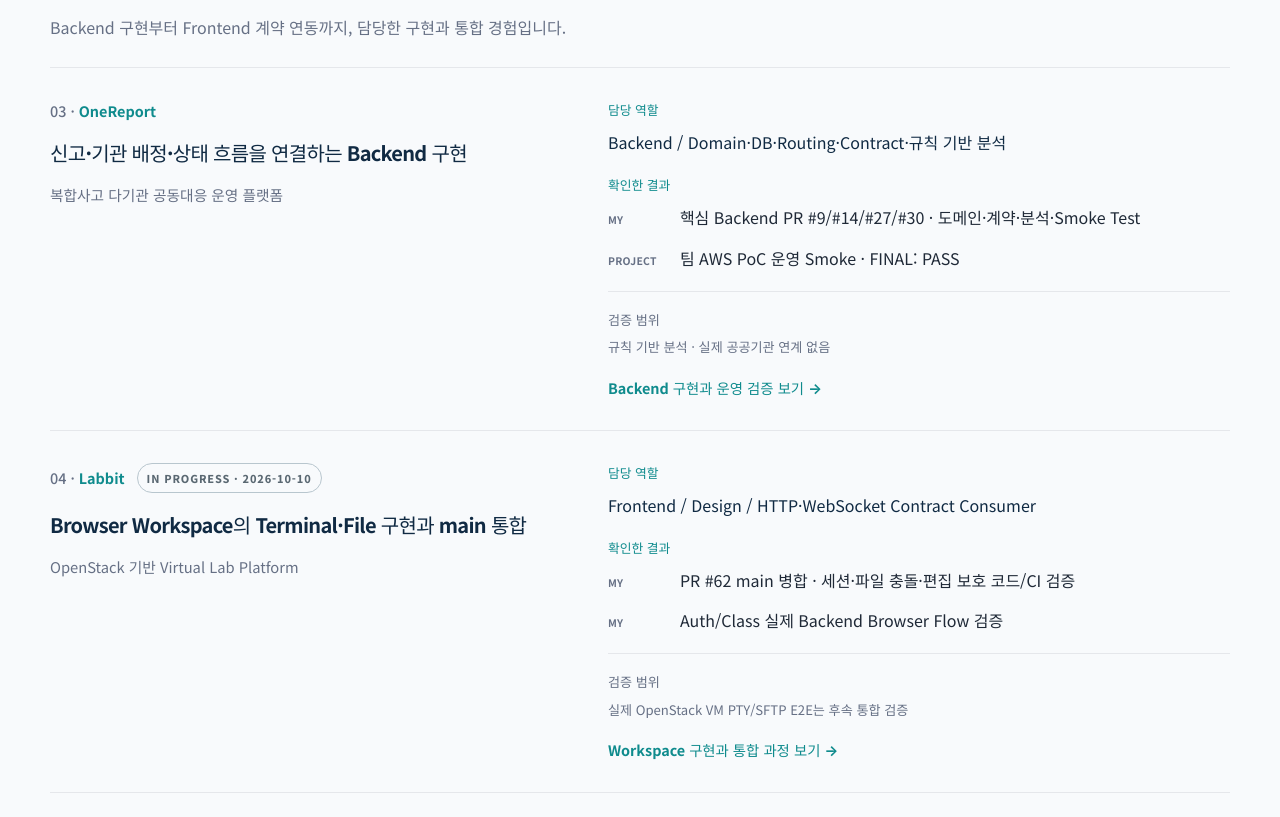
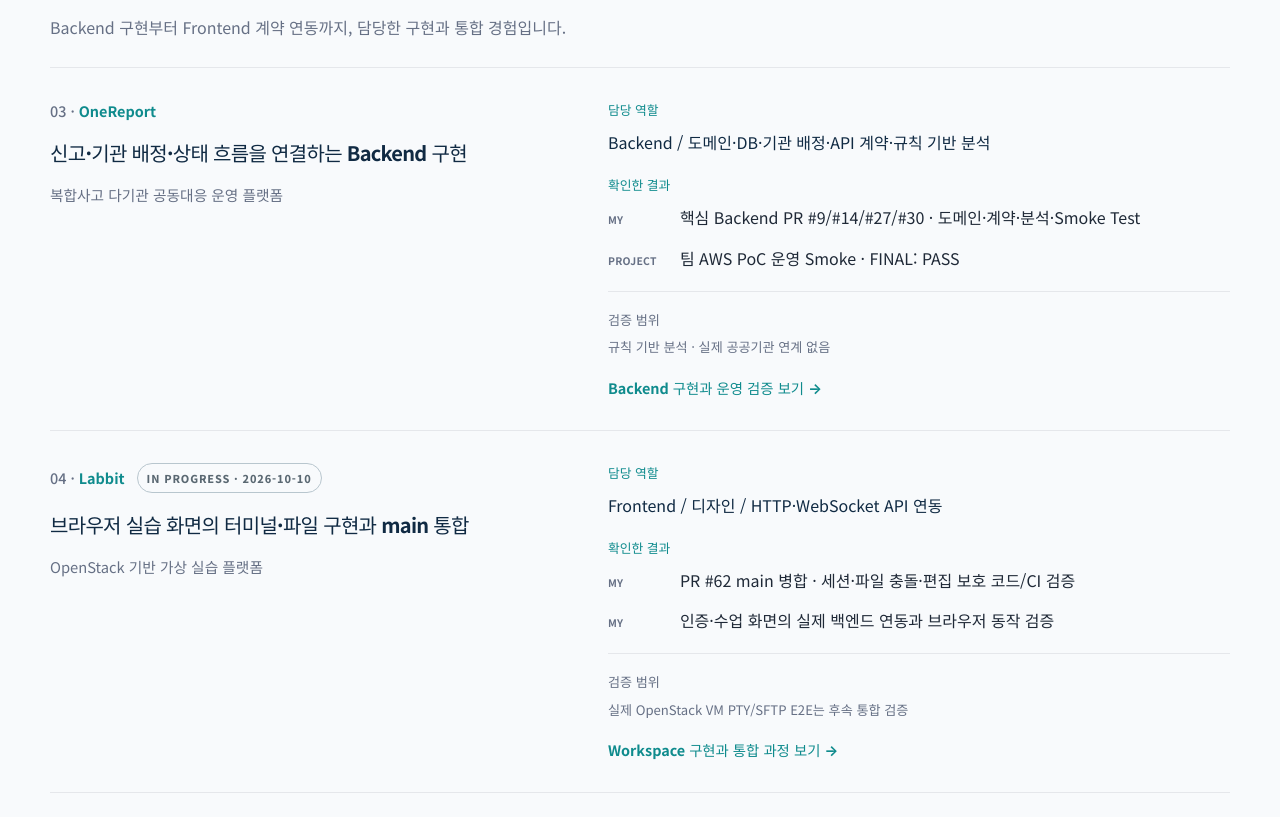
Before and after one commit to wkfkeha784-pixel/cloud-infra-portfolio, a React (Vite) app: page / in a window 1280 px wide. Shown: the part 1980-2797 px from the top of the page. Built offline with nearby package versions, Linux system fonts and the light colour scheme.

Commit message:
docs(web): 프로젝트 소개를 읽기 쉬운 한국어로 정리

```diff
--- a/src/components/Footer.tsx
+++ b/src/components/Footer.tsx
@@ -6,7 +6,7 @@
           <strong>박희철</strong>
           <p>Cloud Infrastructure Engineer</p>
         </div>
-        <p className="footer-message">Build → Observe → Troubleshoot → Recover → Verify</p>
+        <p className="footer-message">프로젝트별 담당 역할과 운영·복구 검증 기록</p>
       </div>
     </footer>
   )
--- a/src/data/bluebellReading.ts
+++ b/src/data/bluebellReading.ts
@@ -1,18 +1,18 @@
 // Presentation metadata. The canonical project and evidence objects stay intact.
 export const bluebellReading = {
-  headline: 'AWS Web–WAS를 구축하고 Replacement 이후 서비스 정상화를 검증했습니다.',
+  headline: 'AWS Web–WAS를 구축하고 인스턴스 교체 후 서비스 정상화를 검증했습니다.',
   sections: [
     { id: 'overview', number: '01', label: '프로젝트·담당 역할', title: '프로젝트와 담당 역할' },
     { id: 'architecture', number: '02', label: '하이브리드 요청 구조', title: 'AWS와 Local DB를 연결한 요청 구조' },
     { id: 'web-was', number: '03', label: 'Web–WAS 구축·검증', title: 'Web–WAS 구축과 통합 검증' },
-    { id: 'recovery', number: '04', label: 'Replacement 복구', title: 'Replacement 이후 서비스 정상화' },
+    { id: 'recovery', number: '04', label: '인스턴스 교체·복구', title: '인스턴스 교체 후 서비스 정상화' },
     { id: 'monitoring', number: '05', label: '관측·알림 복원', title: '복구 이후 관측과 알림의 연속성' },
     { id: 'closing', number: '06', label: '복구 기준·후속 과제', title: '복구 완료 기준과 다음 과제' },
   ],
   highlights: [
     { scope: 'MY', result: 'Web·WAS 2/2', context: '서비스·Target Group·API 응답 통합 검증' },
-    { scope: 'MY', result: 'Replacement 정상화', context: '팀 복구 경로의 서비스 재편입·HTTP 응답 확인' },
-    { scope: 'PROJECT', result: 'Monitoring Restored', context: 'Exporter 재편입·Grafana 관측·알림 확인' },
+    { scope: 'MY', result: '교체 후 서비스 정상화', context: '팀 복구 경로의 서비스 재편입·HTTP 응답 확인' },
+    { scope: 'PROJECT', result: '모니터링 복원', context: 'Exporter 재편입·Grafana 관측·알림 확인' },
   ],
   cases: {
     web: {
@@ -27,7 +27,7 @@
       trigger: 'EC2 상태 이벤트 → EventBridge → SSM → Bastion 복구 스크립트',
     },
     monitoring: {
-      title: 'Replacement 노드를 관측 대상으로 다시 편입하고 알림 상태를 확인했습니다.',
+      title: '교체된 노드를 관측 대상으로 다시 편입하고 알림 상태를 확인했습니다.',
       problem: '서비스가 복구돼도 교체된 노드가 관측 대상에서 빠지면 이후 장애를 판단하기 어려웠습니다.',
       action: '팀이 구성한 Exporter·Grafana·Alerting을 복구 흐름과 연결해 신규 노드 재편입, 관측 대상 갱신과 Instance Down 알림을 확인했습니다.',
     },
--- a/src/data/labbitReading.ts
+++ b/src/data/labbitReading.ts
@@ -1,20 +1,20 @@
 // Reading metadata; canonical snapshots, dates and claim boundaries stay intact.
 export const labbitReading = {
-  headline: 'Browser Workspace의 Terminal·File을 구현하고 main에 통합했습니다.',
+  headline: '브라우저 실습 화면의 터미널·파일 기능을 구현하고 main에 통합했습니다.',
   sections: [
     { id: 'overview', number: '01', label: '프로젝트·담당 역할', title: '프로젝트와 담당 역할' },
-    { id: 'flow', number: '02', label: '계약 소비·검증 흐름', title: '팀 계약에서 Browser 검증까지' },
-    { id: 'workspace', number: '03', label: 'Terminal·File 통합', title: 'Terminal·File 구현과 main 통합' },
-    { id: 'session', number: '04', label: '세션·권한·Mutation', title: '세션·권한 변경과 안전한 사용자 동작' },
+    { id: 'flow', number: '02', label: 'API 연동·검증 흐름', title: '팀 API 계약에 맞춘 연동과 브라우저 검증' },
+    { id: 'workspace', number: '03', label: '터미널·파일 통합', title: '터미널·파일 구현과 main 통합' },
+    { id: 'session', number: '04', label: '세션·권한·변경 요청', title: '세션·권한 변경과 안전한 사용자 동작' },
     { id: 'http', number: '05', label: 'Mock·HTTP 경계', title: '개발 Mock과 Production HTTP의 경계' },
-    { id: 'prototype', number: '06', label: 'Prototype·Capture', title: '팀이 검토할 수 있는 Prototype과 Capture' },
+    { id: 'prototype', number: '06', label: '시제품·화면 캡처', title: '팀 검토를 위한 시제품과 화면 캡처' },
     { id: 'validation', number: '07', label: '단계별 검증 범위', title: '확인한 단계와 남은 통합 검증' },
     { id: 'evidence', number: '08', label: '원본 자료·배운 점', title: '원본 자료와 구현에서 배운 점' },
   ],
   highlights: [
-    { result: 'PR #62 main 병합', context: 'Terminal·File Consumer · 2026-10-07' },
+    { result: 'PR #62 main 병합', context: '터미널·파일 API 연동 · 2026-10-07' },
     { result: '세션·파일 안전 처리', context: '종료·재연결·충돌·편집 보호 코드/CI 검증' },
-    { result: 'Auth/Class Browser 검증', context: '실제 Backend 흐름 · VM PTY/SFTP E2E는 후속' },
+    { result: '인증·수업 화면 연동 검증', context: '실제 Backend 흐름 · VM PTY/SFTP E2E는 후속' },
   ],
   cases: [
     {
--- a/src/data/onereportReading.ts
+++ b/src/data/onereportReading.ts
@@ -1,12 +1,12 @@
 // Reading metadata only; PR snapshots and canonical project data stay intact.
 export const onereportReading = {
-  headline: '신고·기관 배정·상태·Timeline을 하나의 Backend 흐름으로 구현했습니다.',
+  headline: '신고·기관 배정·처리 이력을 하나의 백엔드 흐름으로 구현했습니다.',
   sections: [
     { id: 'overview', number: '01', label: '프로젝트·담당 역할', title: '프로젝트와 담당 역할' },
     { id: 'flow', number: '02', label: '신고부터 대응 이력까지', title: '신고부터 기관 대응과 처리 이력까지' },
     { id: 'domain', number: '03', label: 'Domain·DB·기관 배정', title: '도메인과 DB로 대응 흐름 연결' },
     { id: 'contract', number: '04', label: 'Timeline REST·SSE', title: 'Timeline 응답 계약 정합성' },
-    { id: 'analysis', number: '05', label: '규칙 기반 분석·fallback', title: '규칙 기반 분석과 수동 선택 복귀' },
+    { id: 'analysis', number: '05', label: '규칙 분석·수동 선택', title: '규칙 기반 분석과 수동 선택 복귀' },
     { id: 'smoke', number: '06', label: 'AWS PoC·운영 검증', title: '팀 AWS PoC와 운영 Smoke 검증' },
     { id: 'boundary', number: '07', label: '구현·제안 범위', title: '실제 구현과 제안의 범위' },
   ],
--- a/src/data/projects.ts
+++ b/src/data/projects.ts
@@ -61,9 +61,9 @@
     name: 'Team Durian',
     subtitle: '수강신청 폭주 대응을 위한 대기열 오토스케일링 플랫폼',
     problem: '갑작스러운 수강신청 요청이 애플리케이션과 DB로 한꺼번에 전달되는 상황',
-    role: 'Kubernetes · Redis/Kafka/KEDA Operations / Monitoring / Terraform',
+    role: 'Kubernetes·Redis/Kafka/KEDA 운영 / 모니터링 인수·재구성 / Terraform 복구 검증',
     summary:
-      'Waiting Room으로 진입을 제어하고 Kafka 비동기 처리와 KEDA Autoscaling을 연결했습니다. Kubernetes Runtime과 Redis·Kafka/KEDA 운영, Monitoring·복구·Terraform 정합성 검증을 담당했습니다.',
+      '대기열로 진입을 제어하고 Kafka 비동기 처리와 KEDA 자동 확장을 연결한 프로젝트입니다. Kubernetes·Redis·Kafka·KEDA 운영, 모니터링 인수·재구성과 복구 검증을 담당했습니다.',
     tags: ['OpenStack', 'Kubernetes', 'Kafka', 'Redis', 'KEDA', 'Terraform', 'Prometheus', 'Grafana'],
     home: {
       group: 'featured',
@@ -181,17 +181,17 @@
     name: 'Bluebell',
     subtitle: 'AWS Web/WAS + Local DB 하이브리드 3-Tier 인프라',
     problem: '수작업 복구와 서버 재구성 시 설정 편차, 복구 완료 판단 기준 부족',
-    role: 'Team Lead / Web–WAS / Integration Validation',
+    role: '팀장 / Web–WAS 구축 / AWS·복구 통합 검증',
     summary:
       'Web–WAS 계층을 구축하고 각 담당 영역을 Web → WAS → DB E2E 요청 흐름으로 연결해 통합 검증했습니다.',
     tags: ['AWS', 'Ansible', 'Docker Swarm', 'Nginx', 'Prometheus', 'Grafana'],
     home: {
       group: 'featured',
-      headline: 'AWS Web–WAS 구축과 Replacement 이후 서비스 정상화 검증',
+      headline: 'AWS Web–WAS 구축과 인스턴스 교체 후 서비스 정상화 검증',
       role: '팀장 / Web–WAS 구축 / AWS·복구 통합 검증',
       results: [
-        { scope: 'MY', text: 'Replacement 이후 서비스·Target Group·HTTP 응답 정상화 확인' },
-        { scope: 'MY', text: '관측 대상 재편입 및 Cleanup 후 Baseline 검증' },
+        { scope: 'MY', text: '인스턴스 교체 후 서비스·Target Group·HTTP 응답 정상화 확인' },
+        { scope: 'MY', text: '관측 대상 재편입 및 시험 정리 후 기본 운영 상태 검증' },
       ],
       note: '복구 자동화는 팀 구현 · 최종 복구 시험은 EventBridge 비활성 상태에서 통제 실행',
       linkLabel: '구축과 복구 검증 과정 보기',
@@ -308,14 +308,14 @@
     name: 'OneReport',
     subtitle: '복합사고 다기관 공동대응 운영 플랫폼',
     problem: '기관별 배정·상태·이력이 분리되면 전체 대응 상황을 파악하기 어려운 문제',
-    role: 'Backend — Domain / DB / Routing / Contract / Rule Classification',
+    role: 'Backend / 도메인·DB·기관 배정·API 계약·규칙 기반 분석',
     summary:
       'Report와 Incident를 중심으로 기관 배정, 상태 전이, Timeline을 연결하고 규칙 기반 분석과 Smoke Test를 구현했습니다.',
     tags: ['FastAPI', 'PostgreSQL', 'AWS', 'S3', 'SSE'],
     home: {
       group: 'additional',
       headline: '신고·기관 배정·상태 흐름을 연결하는 Backend 구현',
-      role: 'Backend / Domain·DB·Routing·Contract·규칙 기반 분석',
+      role: 'Backend / 도메인·DB·기관 배정·API 계약·규칙 기반 분석',
       results: [
         { scope: 'MY', text: '핵심 Backend PR #9/#14/#27/#30 · 도메인·계약·분석·Smoke Test' },
         { scope: 'PROJECT', text: '팀 AWS PoC 운영 Smoke · FINAL: PASS' },
@@ -403,19 +403,19 @@
     order: '04',
     name: 'Labbit',
     status: 'IN PROGRESS · 2026-10-10',
-    subtitle: 'OpenStack 기반 Virtual Lab Platform',
-    problem: 'Multi-VM 실습환경의 복잡한 상태·권한·오류를 Browser Workspace에서 안전하게 표현해야 하는 문제',
-    role: 'Frontend / Design / Contract Consumer',
+    subtitle: 'OpenStack 기반 가상 실습 플랫폼',
+    problem: '여러 VM을 사용하는 실습환경의 상태·권한·오류를 브라우저 화면에서 안전하게 표현해야 하는 문제',
+    role: 'Frontend / 디자인 / HTTP·WebSocket API 연동',
     summary:
-      'Workspace Terminal·File을 구현해 main에 통합하고, 세션 종료·재연결과 파일 충돌·편집 내용 보호를 자동 검증했습니다. Auth/Class는 실제 Backend와 Browser Flow를 검증했습니다.',
+      '실습 화면의 터미널·파일 기능을 구현해 main에 통합하고, 세션 종료·재연결과 파일 충돌·편집 내용 보호를 자동 검증했습니다. 인증·수업 화면은 실제 백엔드와 연결해 브라우저 동작을 검증했습니다.',
     tags: ['React', 'TypeScript', 'TanStack Query', 'OpenAPI', 'WebSocket', 'Vitest', 'CI'],
     home: {
       group: 'additional',
-      headline: 'Browser Workspace의 Terminal·File 구현과 main 통합',
-      role: 'Frontend / Design / HTTP·WebSocket Contract Consumer',
+      headline: '브라우저 실습 화면의 터미널·파일 구현과 main 통합',
+      role: 'Frontend / 디자인 / HTTP·WebSocket API 연동',
       results: [
         { scope: 'MY', text: 'PR #62 main 병합 · 세션·파일 충돌·편집 보호 코드/CI 검증' },
-        { scope: 'MY', text: 'Auth/Class 실제 Backend Browser Flow 검증' },
+        { scope: 'MY', text: '인증·수업 화면의 실제 백엔드 연동과 브라우저 동작 검증' },
       ],
       note: '실제 OpenStack VM PTY/SFTP E2E는 후속 통합 검증',
       linkLabel: 'Workspace 구현과 통합 과정 보기',
--- a/src/pages/Home.tsx
+++ b/src/pages/Home.tsx
@@ -54,7 +54,7 @@
                   <span className="hero-project-copy">
                     <span className="hero-project-name">Bluebell</span>
                     <strong>서비스 연결과 장애 이후 정상화</strong>
-                    <span className="hero-project-description">Web–WAS 구축 · Replacement 통합 검증</span>
+                    <span className="hero-project-description">Web–WAS 구축 · 인스턴스 교체 후 복구 검증</span>
                   </span>
                   <span className="hero-project-arrow" aria-hidden="true">↗</span>
                 </Link>
```
Also changed, not shown: 4 other files (tests, documents, lock files or other folders).
